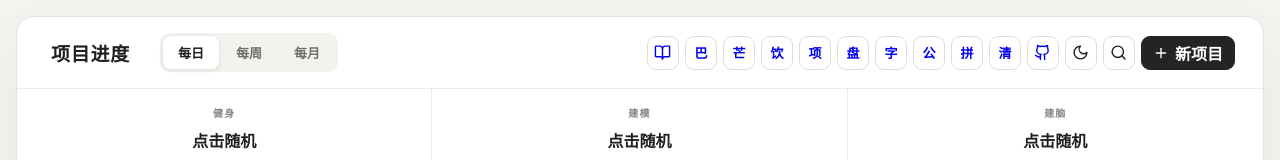
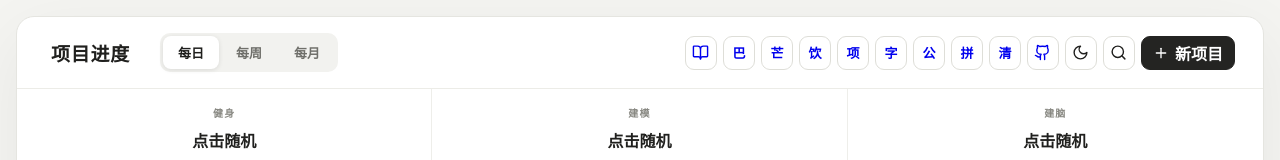
Before and after one commit to sange1022/project-checkin-dashboard, a React (Vite) app: page / in a window 1280 px wide. Shown: the top 160 px of the page. Built offline with nearby package versions, Linux system fonts and the light colour scheme; the HTML template or start-up script is replaced by a standard one.

Commit message:
chore: remove dapanyuntu shortcut

```diff
--- a/src/App.tsx
+++ b/src/App.tsx
@@ -173,7 +173,6 @@ export default function App() {
           <a className="icon-button shortcut-character" href="https://mungermodels.com" target="_blank" rel="noopener noreferrer" aria-label="Munger Models" title="Munger Models">芒</a>
           <a className="icon-button shortcut-character" href="https://sange1022.github.io/daily-calorie-tracker/" target="_blank" rel="noopener noreferrer" aria-label="每日卡路里" title="每日卡路里">饮</a>
           <a className="icon-button shortcut-character" href="https://gogoscrum.com" target="_blank" rel="noopener noreferrer" aria-label="GoGoScrum" title="GoGoScrum">项</a>
-          <a className="icon-button shortcut-character" href="https://dapanyuntu.com" target="_blank" rel="noopener noreferrer" aria-label="DaPanYunTu" title="DaPanYunTu">盘</a>
           <a className="icon-button shortcut-character" href="https://sange1022.github.io/zijian-text-layout/" target="_blank" rel="noopener noreferrer" aria-label="字间排版" title="字间排版">字</a>
           <a className="icon-button shortcut-character" href="https://sange1022.github.io/xuwu-wechat-editor/" target="_blank" rel="noopener noreferrer" aria-label="公众号编辑器" title="公众号编辑器">公</a>
           <a className="icon-button shortcut-character" href="https://sange1022.github.io/xuwu-image-collage/" target="_blank" rel="noopener noreferrer" aria-label="图片拼贴" title="图片拼贴">拼</a>
```
Also changed, not shown: 1 other file (tests, documents, lock files or other folders).
